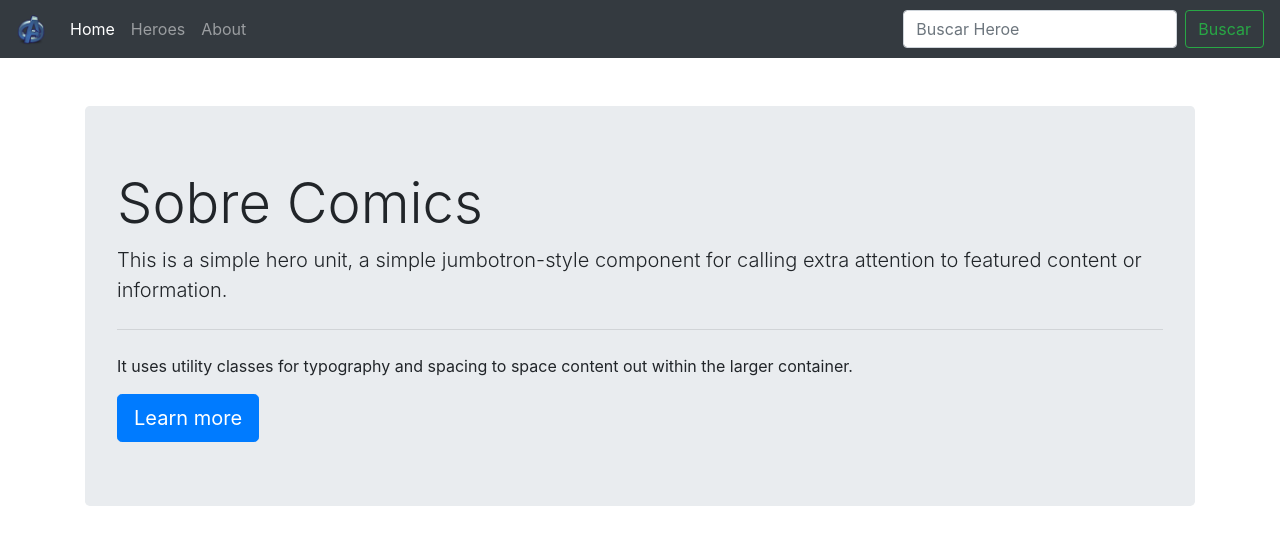
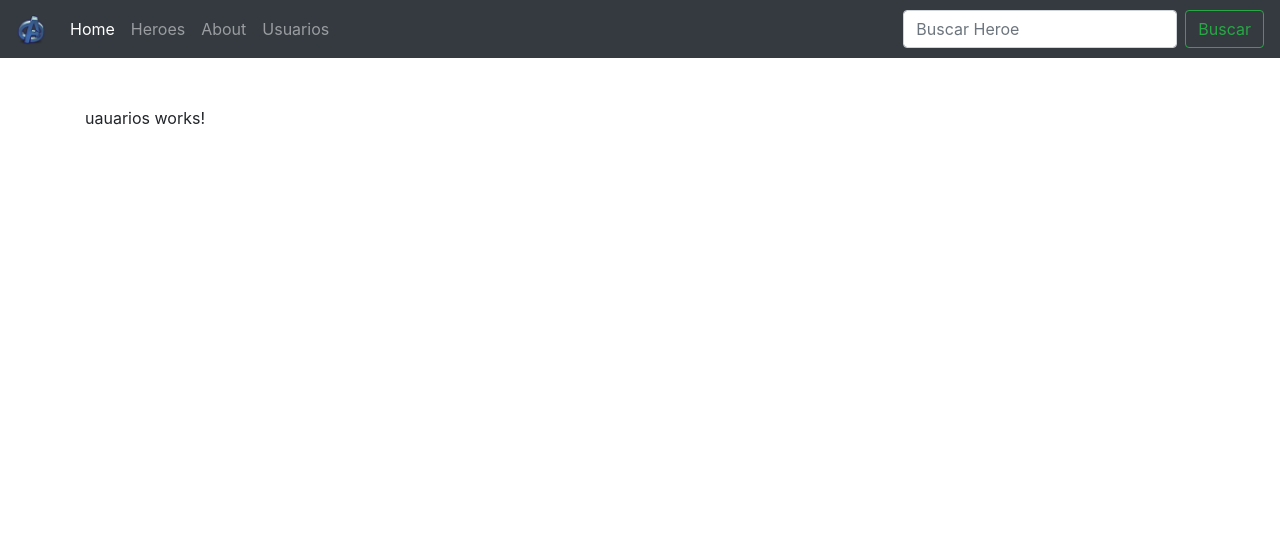
Before and after one commit to Roystin/mini2definitivo, an Angular app: page /usuarios in a window 1280 px wide. Before the commit this address led to /home. Shown: the top 544 px of the page. Built offline with nearby package versions, Linux system fonts and the light colour scheme.

Commit message:
prueba 2.0
adad

```diff
--- a/src/app/app-routing.module.ts
+++ b/src/app/app-routing.module.ts
@@ -5,15 +5,18 @@ import { HeroesComponent } from './heroes/heroes.component';
 import { HomeComponent } from './home/home.component';
 import { SearchComponent } from './search/search.component';
 import { UnheroeComponent } from './unheroe/unheroe.component';
+import {UsuariosComponent} from './usuarios/usuarios.component';
 
 const routes: Routes = [
   {path: 'home', component: HomeComponent},
   {path: 'heroes', component: HeroesComponent },
   {path: 'about', component: AboutComponent },
+  {path: 'usuarios', component: UsuariosComponent},
 
   {path: 'heroe/:id', component: UnheroeComponent},
   {path: 'buscador/:nombreh', component:SearchComponent},
   {path: '**', pathMatch: 'full', redirectTo: 'home'}
+
 ];
 
 @NgModule({
--- a/src/app/app.module.ts
+++ b/src/app/app.module.ts
@@ -9,6 +9,7 @@ import { AboutComponent } from './about/about.component';
 import { HeroesComponent } from './heroes/heroes.component';
 import { SearchComponent } from './search/search.component';
 import { UnheroeComponent } from './unheroe/unheroe.component';
+import { UsuariosComponent } from './usuarios/usuarios.component';
 
 @NgModule({
   declarations: [
@@ -18,7 +19,8 @@ import { UnheroeComponent } from './unheroe/unheroe.component';
     AboutComponent,
     HeroesComponent,
     SearchComponent,
-    UnheroeComponent
+    UnheroeComponent,
+    UsuariosComponent
   ],
   imports: [
     BrowserModule,
--- a/src/app/navbar/navbar.component.html
+++ b/src/app/navbar/navbar.component.html
@@ -15,6 +15,9 @@
       <li class="nav-item">
           <a class="nav-link" [routerLink]="['/about']">About</a>
       </li>
+      <li class="nav-items">
+        <a class="nav-link" [routerLink]="['/usuarios']"> Usuarios</a>
+      </li>
     </ul>
     <!-- <form class="form-inline my-2 my-lg-0">
       <input class="form-control mr-sm-2" type="search" placeholder="Search" aria-label="Search">
--- /dev/null
+++ b/src/app/usuarios/usuarios.component.html
@@ -0,0 +1 @@
+<p>uauarios works!</p>
--- /dev/null
+++ b/src/app/usuarios/usuarios.component.ts
@@ -0,0 +1,15 @@
+import { Component, OnInit } from '@angular/core';
+
+@Component({
+  selector: 'app-usuarios',
+  templateUrl: './usuarios.component.html',
+  styleUrls: ['./usuarios.component.css']
+})
+export class UsuariosComponent implements OnInit {
+
+  constructor() { }
+
+  ngOnInit(): void {
+  }
+
+}
```
Also changed, not shown: src/app/usuarios/usuarios.component.css (added), 1 other file (tests, documents, lock files or other folders).
